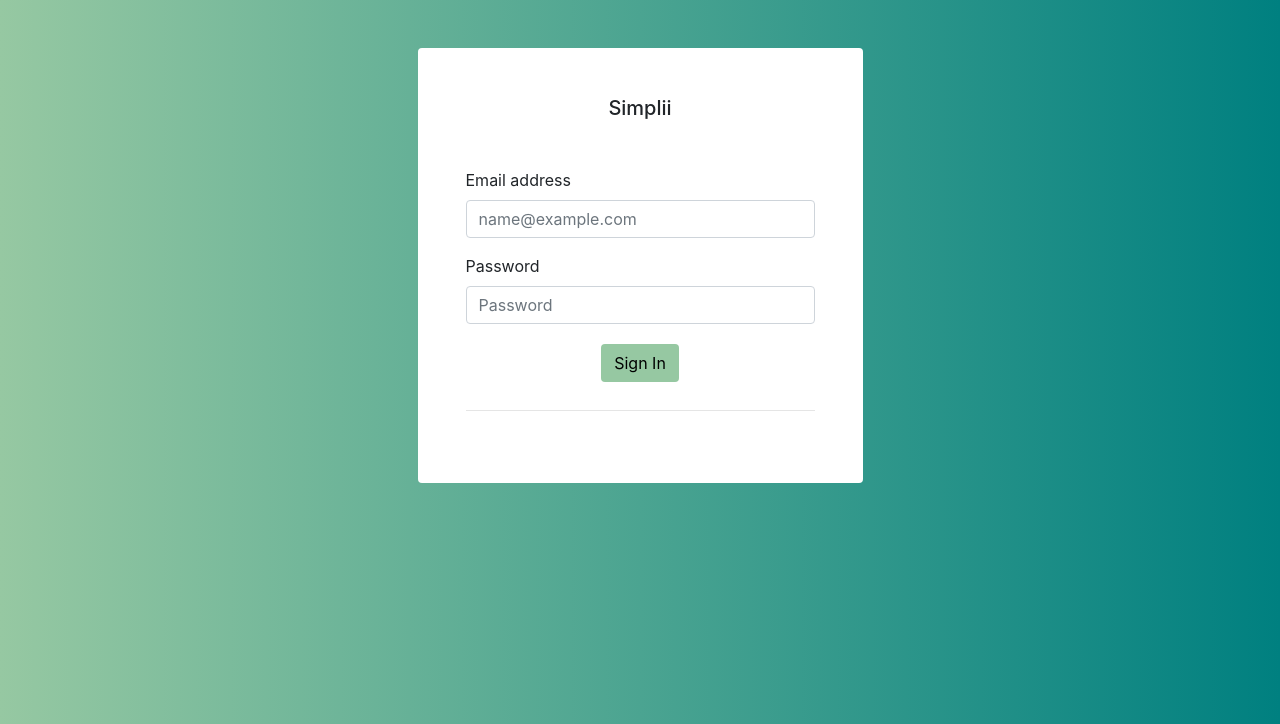
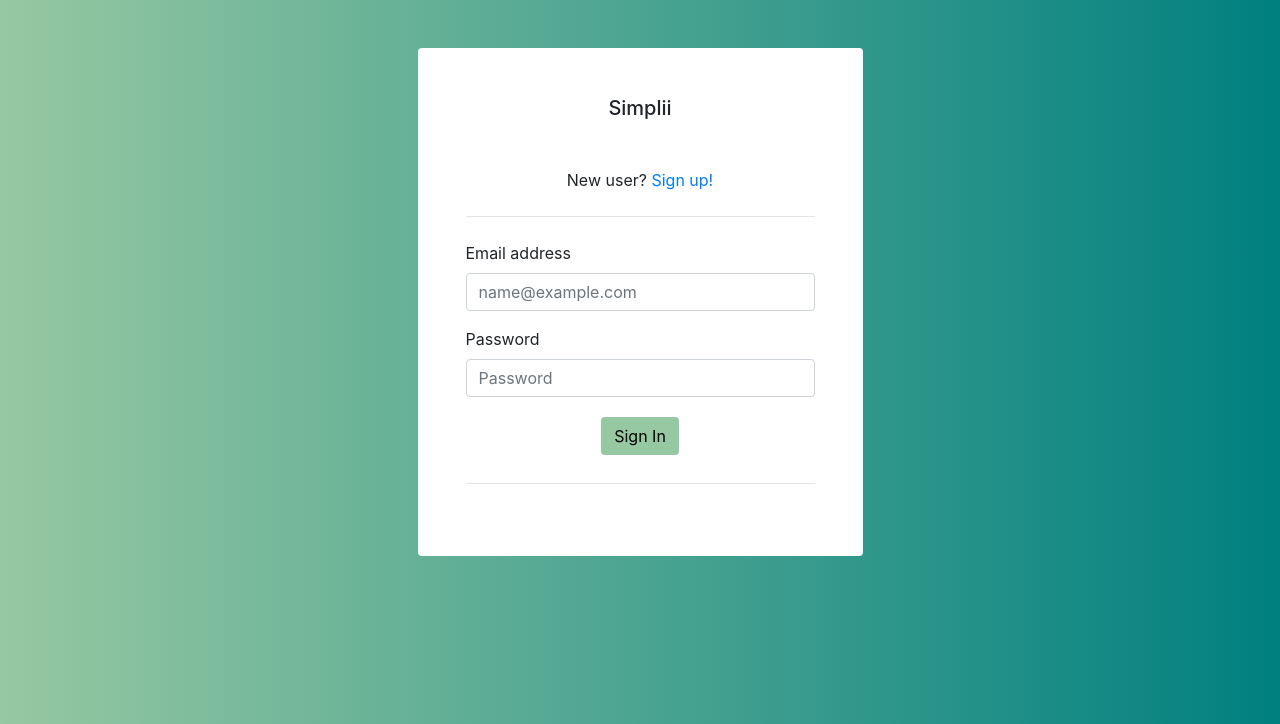
Before and after one commit to purv2100/Simplii21, a Flask app: page /login in a window 1280 px wide. Shown: the top 724 px of the page. Run offline with Flask 2, Linux system fonts and the light colour scheme; some libraries are stand-ins or nearby versions.

Commit message:
Update login.html

```diff
--- a/src/templates/login.html
+++ b/src/templates/login.html
@@ -37,6 +37,10 @@
         <div class="card border-0 shadow rounded-3 my-5">
           <div class="card-body p-4 p-sm-5">
             <h5 class="card-title text-center mb-5 fw-light fs-5">Simplii</h5>
+               <div class="text-center" >
+                <h8 class="card-title text-center mb-5 fw-light fs-5">New user? <a href="/signup">Sign up!</a> </h8>
+              </div>
+              <hr class="my-4">
             <form action="" method="post">
               <div class="form-floating mb-3">
                 <label for="floatingInput">Email address</label>
```
